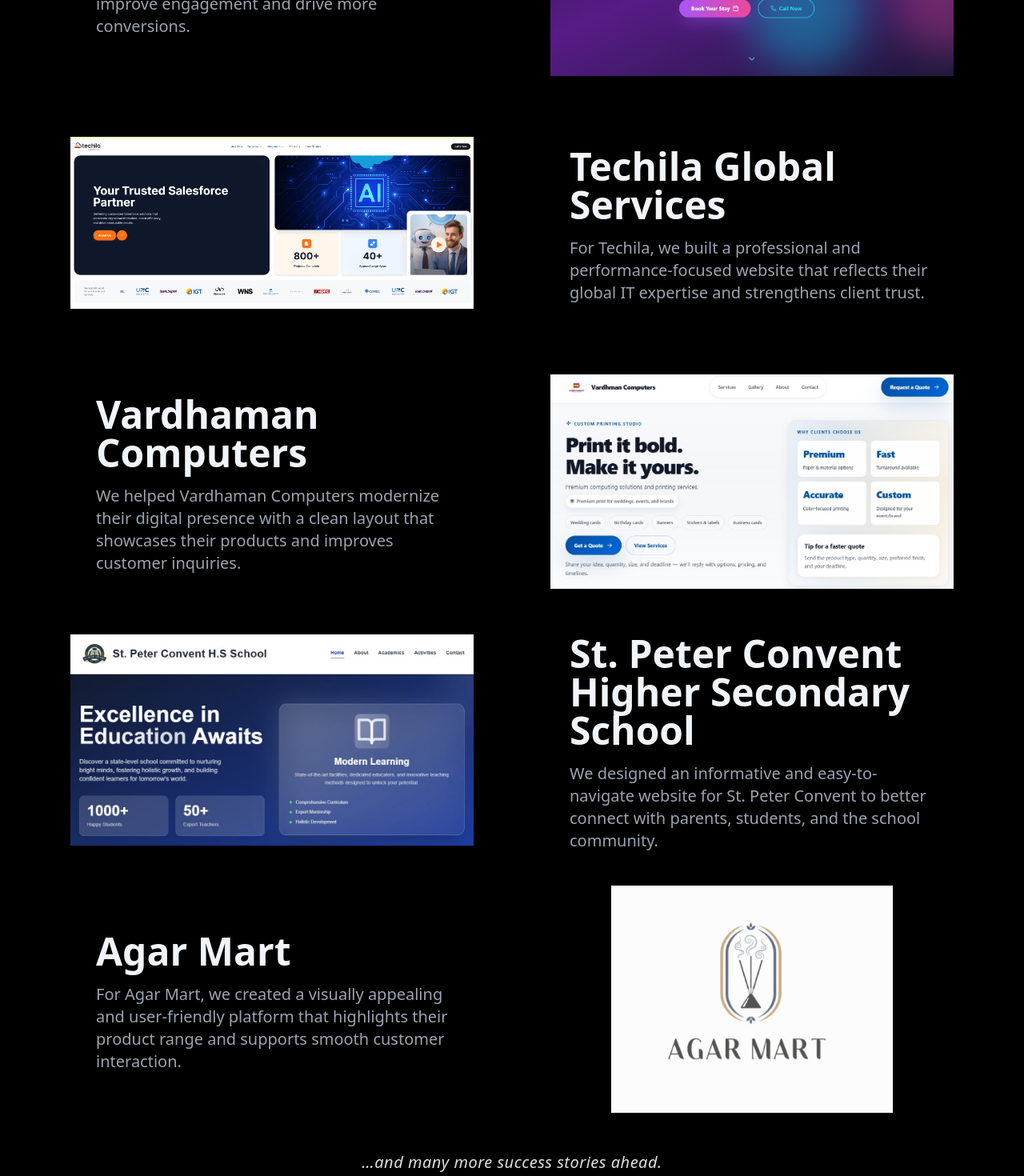
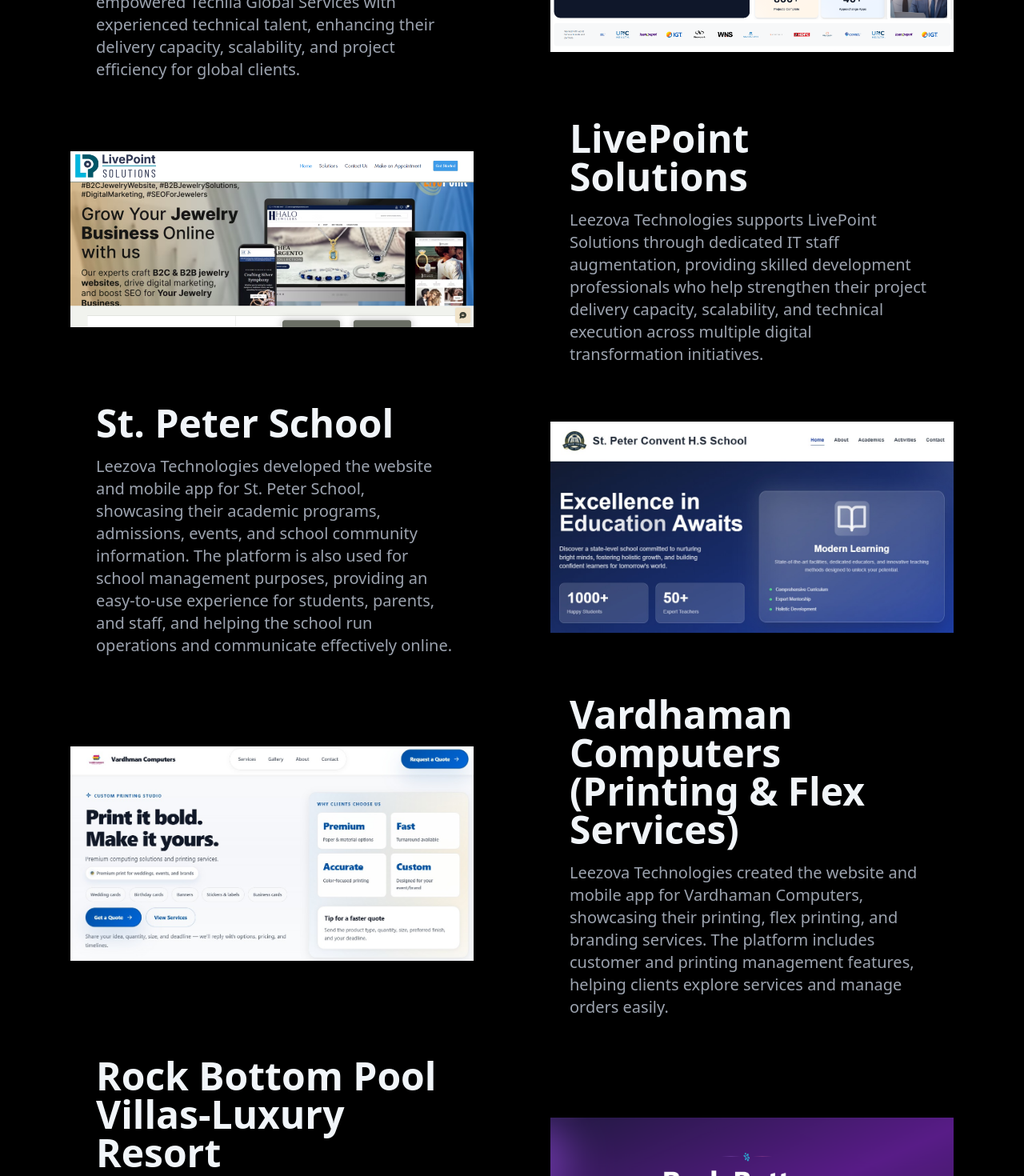
Before and after one commit to lakshya-porwal/Leezova-Web-New, a React (Vite) app: page /trustedBy in a window 1280 px wide. Shown: the part 380-1850 px from the top of the page at 80% size. Built offline with nearby package versions, Linux system fonts and the light colour scheme; no server answers.

Commit message:
added content

```diff
--- a/src/components/ClientCard.tsx
+++ b/src/components/ClientCard.tsx
@@ -3,7 +3,7 @@ type ClientCardProps = {
     subtitle?: string;
     description: string;
     imgSrc: string;
-    link: string;
+    link?: string;
     reverse?: boolean;
 };
 
--- a/src/trustedBy/OurClients.tsx
+++ b/src/trustedBy/OurClients.tsx
@@ -1,127 +1,3 @@
-
-
-// function OurClients() {
-//   return (
-//     <div className="h-full w-full flex flex-col items-center justify-center mt-8 sm:mt-16 px-4 sm:px-8 md:px-16 py-6 sm:py-10">
-//       <p className="text-2xl sm:text-3xl md:text-5xl text-blue-400  tracking-widest uppercase">
-//         Trusted By
-//       </p>
-//       <h1 className="text-3xl sm:text-5xl md:text-7xl font-bold leading-tight md:mb-3">
-//         Rockbottom.in <br />
-//         <span className="text-blue-500">Elevated by Leezova</span>
-//       </h1>
-//       <p className="text-gray-300 text-sm sm:text-lg md:text-xl mb-4 px-3 md:px-8">
-//         We transformed Rockbottom’s digital presence with a faster,
-//         modern and conversion-focused website experience.
-//       </p>
-
-//       <div className="w-full md:max-w-3xl mx-auto relative group cursor-pointer aspect-[16/9]">
-
-//         <img
-//           src="/rock-bottom-bg2.png"
-//           alt="Rockbottom Website Preview"
-//           className="w-full h-full object-contain transition duration-500"
-//         />
-
-//         {/* Grey hover overlay */}
-//         <div className="absolute inset-0 bg-black/50 opacity-0 group-hover:opacity-100 transition duration-500 z-10"></div>
-
-//         <a
-//           href="https://rockbottom.in"
-//           target="_blank"
-//           rel="noopener noreferrer"
-//           className="absolute inset-0 flex items-center justify-center z-30 opacity-0 group-hover:opacity-100 transition duration-500"
-//         >
-//           <span className="bg-blue-700 text-white px-8 py-3 rounded-full text-lg font-semibold tracking-wide shadow-lg hover:scale-110 transition">
-//             Visit Site ↗
-//           </span>
-//         </a>
-
-//       </div>
-
-
-//       <div className="w-full p-4 sm:p-8 md:p-12">
-//         <h2 className="text-2xl sm:text-4xl md:text-5xl font-bold text-center mb-3">
-//           The <span className="text-blue-500">Impact</span> We Created
-//         </h2>
-
-//         <div className="relative w-full max-w-4xl mx-auto mb-6">
-//           <div
-//             className="h-px block border-none w-full"
-//             style={{ background: "linear-gradient(90deg, #fff0 15%, #ffffffb3 50%, #fff0 85%)" }}
-//           ></div>
-//         </div>
-
-//         <div className="grid grid-cols-1 md:grid-cols-3 gap-4 sm:gap-6">
-
-//           {/* Card 1 */}
-//           <div className="relative rounded-xl overflow-hidden backdrop-blur-md bg-gradient-to-b from-black/40 via-black/50 to-blue-900/60 border border-white/10 hover:border-blue-500/30 transition-all duration-300 hover:shadow-2xl hover:shadow-blue-500/20 hover:-translate-y-1 group p-4 sm:p-6 sm:pt-12 min-h-[280px] sm:min-h-[320px] flex flex-col">
-//             <div className="absolute inset-0 bg-gradient-to-b from-transparent via-transparent to-blue-600/20 opacity-0 group-hover:opacity-100 transition-opacity duration-300 pointer-events-none" />
-//             <div className="relative z-10 flex flex-col h-full items-center text-center">
-
-//               <div className="w-16 h-16 sm:w-24 sm:h-24 rounded-full flex items-center justify-center mb-4 sm:mb-6 bg-black/30 backdrop-blur-sm border border-white/10 text-3xl sm:text-5xl">
-//                 ⚡
-//               </div>
-
-//               <h3 className="text-base sm:text-lg font-semibold text-white mb-3">
-//                 Faster Performance
-//               </h3>
-//               <p className="text-gray-300 text-xs sm:text-sm leading-relaxed flex-grow">
-//                 Optimized speed and smooth loading across all pages for a frictionless experience.
-//               </p>
-//             </div>
-//           </div>
-
-//           {/* Card 2 */}
-//           <div className="relative rounded-xl overflow-hidden backdrop-blur-md bg-gradient-to-b from-black/40 via-black/50 to-blue-900/60 border border-white/10 hover:border-blue-500/30 transition-all duration-300 hover:shadow-2xl hover:shadow-blue-500/20 hover:-translate-y-1 group p-4 sm:p-6 sm:pt-12 min-h-[280px] sm:min-h-[320px] flex flex-col">
-//             <div className="absolute inset-0 bg-gradient-to-b from-transparent via-transparent to-blue-600/20 opacity-0 group-hover:opacity-100 transition-opacity duration-300 pointer-events-none" />
-//             <div className="relative z-10 flex flex-col h-full items-center text-center">
-
-//               <div className="w-16 h-16 sm:w-24 sm:h-24 rounded-full flex items-center justify-center mb-4 sm:mb-6 bg-black/30 backdrop-blur-sm border border-white/10 text-3xl sm:text-5xl">
-//                 🎯
-//               </div>
-
-//               <h3 className="text-base sm:text-lg font-semibold text-white mb-3">
-//                 Higher Conversions
-//               </h3>
-//               <p className="text-gray-300 text-xs sm:text-sm leading-relaxed flex-grow">
-//                 Strategic layout and CTAs designed to turn visitors into customers.
-//               </p>
-//             </div>
-//           </div>
-
-//           {/* Card 3 */}
-//           <div className="relative rounded-xl overflow-hidden backdrop-blur-md bg-gradient-to-b from-black/40 via-black/50 to-blue-900/60 border border-white/10 hover:border-blue-500/30 transition-all duration-300 hover:shadow-2xl hover:shadow-blue-500/20 hover:-translate-y-1 group p-4 sm:p-6 sm:pt-12 min-h-[280px] sm:min-h-[320px] flex flex-col">
-//             <div className="absolute inset-0 bg-gradient-to-b from-transparent via-transparent to-blue-600/20 opacity-0 group-hover:opacity-100 transition-opacity duration-300 pointer-events-none" />
-//             <div className="relative z-10 flex flex-col h-full items-center text-center">
-
-//               <div className="w-16 h-16 sm:w-24 sm:h-24 rounded-full flex items-center justify-center mb-4 sm:mb-6 bg-black/30 backdrop-blur-sm border border-white/10 text-3xl sm:text-5xl">
-//                 📱
-//               </div>
-
-//               <h3 className="text-base sm:text-lg font-semibold text-white mb-3">
-//                 Seamless Mobile Experience
-//               </h3>
-//               <p className="text-gray-300 text-xs sm:text-sm leading-relaxed flex-grow">
-//                 Fully responsive design ensuring perfect usability on every device.
-//               </p>
-//             </div>
-//           </div>
-
-//         </div>
-//       </div>
-
-
-
-//     </div>
-//   );
-// }
-
-// export default OurClients;
-
-
-
-
 import ClientCard from '../components/ClientCard'
 const OurClients = () => {
   return (
@@ -140,40 +16,46 @@ const OurClients = () => {
 
       <div className="px-4 sm:px-8 md:px-16">
         <ClientCard
-          title="Rockbottom.in"
-          description="We revamped Rockbottom's online presence with a faster, modern interface designed to improve engagement and drive more conversions."
-          imgSrc="/rock-bottom-bg2.png"
-          link="https://rockbottom.in"
+          title="Techila Global Services "
+          description="Through our developer staffing and augmentation services, Leezova Technologies empowered Techila Global Services with experienced technical talent, enhancing their delivery capacity, scalability, and project efficiency for global clients."
+          imgSrc="/techilaWebSs.png"
+          link="https://www.techilaservices.com/"
         />
 
         <ClientCard
-          title="Techila Global Services"
-          description="For Techila, we built a professional and performance-focused website that reflects their global IT expertise and strengthens client trust."
-          imgSrc="/techilaWebSs.png"
-          link="https://www.techilaservices.com/"
+          title="LivePoint Solutions"
+          description="Leezova Technologies supports LivePoint Solutions through dedicated IT staff augmentation, providing skilled development professionals who help strengthen their project delivery capacity, scalability, and technical execution across multiple digital transformation initiatives."
+          imgSrc="\livePointSs.png"
+          link="https://www.livepointsolutions.com/"
           reverse
         />
 
         <ClientCard
-          title="Vardhaman Computers"
-          description="We helped Vardhaman Computers modernize their digital presence with a clean layout that showcases their products and improves customer inquiries."
-          imgSrc="/vardhmanComputerSs.jpeg"
-          link="#"
+          title=" St. Peter School "
+          description="Leezova Technologies developed the website and mobile app for St. Peter School, showcasing their academic programs, admissions, events, and school community information. The platform is also used for school management purposes, providing an easy-to-use experience for students, parents, and staff, and helping the school run operations and communicate effectively online."
+          imgSrc="/Convent schoolSs.jpeg"
+          link="https://st-peter-cdf71.web.app/"
         />
 
         <ClientCard
-          title="St. Peter Convent Higher Secondary School"
-          description="We designed an informative and easy-to-navigate website for St. Peter Convent to better connect with parents, students, and the school community."
-          imgSrc="/Convent schoolSs.jpeg"
-          link="#"
+          title="Vardhaman Computers (Printing & Flex Services)"
+          description="Leezova Technologies created the website and mobile app for Vardhaman Computers, showcasing their printing, flex printing, and branding services. The platform includes customer and printing management features, helping clients explore services and manage orders easily."
+          imgSrc="/vardhmanComputerSs.jpeg  "
+          link=" https://vardhaman-computers-cfe7a.web.app/"
           reverse
         />
 
         <ClientCard
+          title="Rock Bottom Pool Villas-Luxury Resort "
+          description="Leezova Technologies designed and developed the website and mobile application for Rock Bottom Pool Villas, a luxury resort featuring elegant private villas, modern amenities, and serene poolside experiences. Rock Bottom and other hotels use our in-house product, Merutix, for internal booking management, helping streamline operations, enhance guest engagement, and strengthen their digital presence."
+          imgSrc="/rock-bottom-bg2.png"
+          link="https://rockbottom.in "
+        />
+        <ClientCard
           title="Agar Mart"
-          description="For Agar Mart, we created a visually appealing and user-friendly platform that highlights their product range and supports smooth customer interaction."
+          description="Leezova Technologies designed and developed the website and mobile app for AgarMart, a B2B platform enabling efficient sourcing and trading of Agarbatti (incense sticks) & Raw materials. The platform features a connected supplier network, streamlined order management, WhatsApp."
           imgSrc="/Agar Mart Logo.png"
-          link="#"
+          reverse
         />
       </div>
       <p className="text-center text-lg md:text-xl mt-12 mb-24 italic tracking-wide">
```
Also changed, not shown: src/solutionHeroTwo.tsx (+35 -5 lines), public/livePointSs.png (added).
